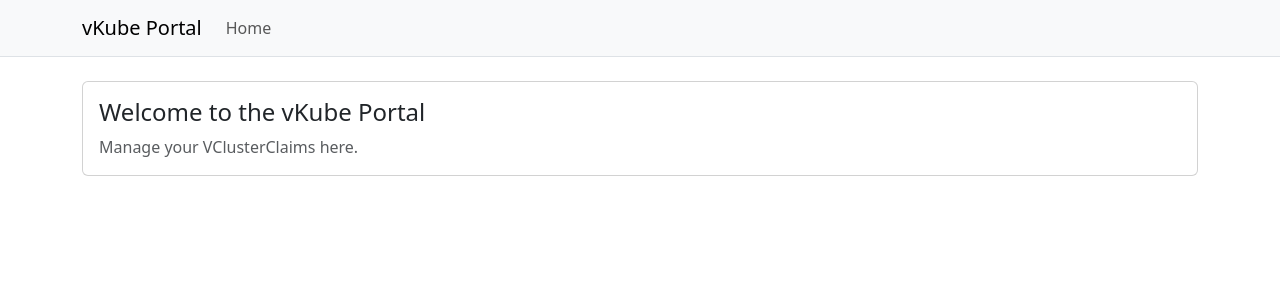
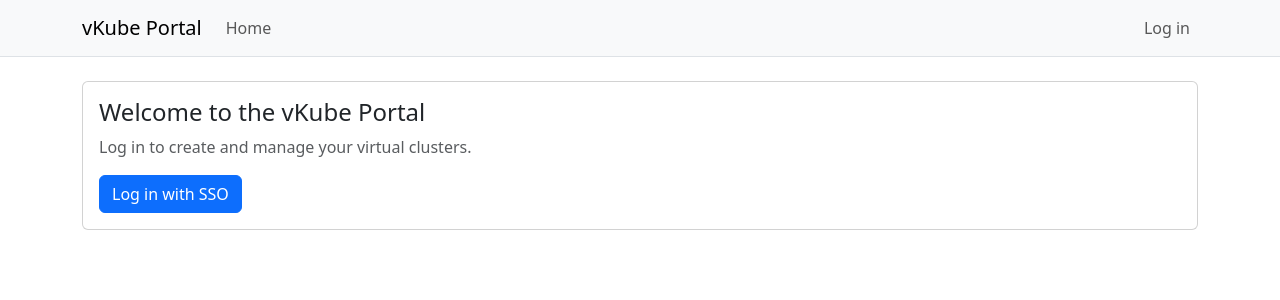
Before and after one commit to hmcloudlabs/plethos, a FastAPI app: page / in a window 1280 px wide. Shown: the top 300 px of the page. Run offline with FastAPI, Linux system fonts and the light colour scheme; some libraries are stand-ins or nearby versions.

Commit message:
feat: add IdP agnostic OIDC auth handling, basic portal layout

```diff
--- /dev/null
+++ b/components/portal/src/auth.py
@@ -0,0 +1,93 @@
+"""
+OIDC/SSO wiring for the portal.
+
+The portal is IdP-agnostic: it speaks standard OpenID Connect and configures
+itself entirely from the issuer's discovery document, so any compliant provider
+(Keycloak, Auth0, Entra ID, Dex, Google, ...) works by pointing `OIDC_ISSUER`
+at it. We rely only on standard claims (`sub`, `email`, `name`); `sub` is the
+stable identifier used to scope a user's VClusterClaims. After login the claims
+are kept in the signed session cookie.
+"""
+
+from dataclasses import dataclass
+
+from authlib.integrations.starlette_client import OAuth
+from starlette.requests import Request
+
+from config import config
+
+
+SSO_PROVIDER = "sso"
+
+oauth = OAuth()
+oauth.register(
+    name=SSO_PROVIDER,
+    client_id=config.oidc_client_id,
+    client_secret=config.oidc_client_secret or None,
+    server_metadata_url=f"{config.oidc_issuer}/.well-known/openid-configuration",
+    client_kwargs={
+        "scope": config.oidc_scopes,
+        "code_challenge_method": "S256", # PKCE
+    },
+)
+
+
+def sso_client():
+    return oauth.create_client(SSO_PROVIDER)
+
+
+_SESSION_KEY = "user"
+
+
+@dataclass(frozen=True)
+class User:
+    sub: str
+    email: str
+    name: str
+
+    @classmethod
+    def from_claims(cls, claims: dict) -> "User":
+        return cls(
+            sub=claims["sub"],
+            email=claims.get("email", ""),
+            name=claims.get("name") or claims.get("preferred_username") or claims.get("email", ""),
+        )
+
+    def to_session(self) -> dict:
+        return {"sub": self.sub, "email": self.email, "name": self.name}
+
+
+class NotAuthenticatedError(Exception):
+    """
+    Raised by `require_user` when there is no logged-in user.
+    """
+
+
+def save_user(request: Request, user: User) -> None:
+    request.session[_SESSION_KEY] = user.to_session()
+
+
+def clear_user(request: Request) -> None:
+    request.session.pop(_SESSION_KEY, None)
+
+
+def get_current_user(request: Request) -> User | None:
+    data = request.session.get(_SESSION_KEY)
+    if not data:
+        return None
+
+    return User(
+        sub=data["sub"],
+        email=data.get("email", ""),
+        name=data.get("name", ""),
+    )
+
+
+def require_user(request: Request) -> User:
+    """FastAPI dependency which returns the logged-in user or triggers a login redirect."""
+
+    user = get_current_user(request)
+    if user is None:
+        raise NotAuthenticatedError()
+
+    return user
--- a/components/portal/src/main.py
+++ b/components/portal/src/main.py
@@ -1,15 +1,33 @@
 from pathlib import Path
 
-from fastapi import FastAPI, Request
-from fastapi.responses import HTMLResponse
+from fastapi import Depends, FastAPI, Request
+from fastapi.responses import HTMLResponse, RedirectResponse
 from fastapi.staticfiles import StaticFiles
 from fastapi.templating import Jinja2Templates
+from starlette.middleware.sessions import SessionMiddleware
+
+from auth import (
+    NotAuthenticatedError,
+    User,
+    clear_user,
+    get_current_user,
+    require_user,
+    save_user,
+    sso_client,
+)
+from config import config
 
 _BASE_DIR = Path(__file__).resolve().parent
 templates = Jinja2Templates(directory=str(_BASE_DIR / "templates"))
 
 app = FastAPI(title="vkube Portal")
+app.add_middleware(SessionMiddleware, secret_key=config.session_secret)
 app.mount("/static", StaticFiles(directory=str(_BASE_DIR / "static")), name="static")
+
+
+@app.exception_handler(NotAuthenticatedError)
+async def _redirect_to_login(request: Request, _exc: NotAuthenticatedError) -> RedirectResponse:
+    return RedirectResponse(url="/login", status_code=303)
 
 
 @app.get("/healthz")
@@ -17,6 +35,37 @@ async def healthz() -> dict[str, str]:
     return {"status": "ok"}
 
 
+@app.get("/login")
+async def login(request: Request):
+    redirect_uri = request.url_for("auth_callback")
+    return await sso_client().authorize_redirect(request, str(redirect_uri))
+
+
+@app.get("/auth/callback", name="auth_callback")
+async def auth_callback(request: Request) -> RedirectResponse:
+    client = sso_client()
+    token = await client.authorize_access_token(request)
+    claims = token.get("userinfo") or await client.userinfo(token=token)
+    save_user(request, User.from_claims(dict(claims)))
+    return RedirectResponse(url="/", status_code=303)
+
+
+@app.get("/logout")
+async def logout(request: Request) -> RedirectResponse:
+    clear_user(request)
+    return RedirectResponse(url="/", status_code=303)
+
+
 @app.get("/", response_class=HTMLResponse)
 async def index(request: Request) -> HTMLResponse:
-    return templates.TemplateResponse(request, "index.html", {"title": "vkube Portal"})
+    user = get_current_user(request)
+    return templates.TemplateResponse(
+        request, "index.html", {"title": "vkube Portal", "user": user}
+    )
+
+
+@app.get("/clusters", response_class=HTMLResponse)
+async def clusters(request: Request, user: User = Depends(require_user)) -> HTMLResponse:
+    return templates.TemplateResponse(
+        request, "clusters.html", {"title": "My Clusters", "user": user}
+    )
--- a/components/portal/src/templates/base.html
+++ b/components/portal/src/templates/base.html
@@ -23,10 +23,29 @@
           <span class="navbar-toggler-icon"></span>
         </button>
         <div class="collapse navbar-collapse" id="navbarNav">
-          <ul class="navbar-nav">
+          <ul class="navbar-nav me-auto">
             <li class="nav-item">
               <a class="nav-link" href="/">Home</a>
             </li>
+            {% if user %}
+            <li class="nav-item">
+              <a class="nav-link" href="/clusters">My Clusters</a>
+            </li>
+            {% endif %}
+          </ul>
+          <ul class="navbar-nav">
+            {% if user %}
+            <li class="nav-item d-flex align-items-center me-2">
+              <span class="navbar-text">{{ user.name }}</span>
+            </li>
+            <li class="nav-item">
+              <a class="nav-link" href="/logout">Log out</a>
+            </li>
+            {% else %}
+            <li class="nav-item">
+              <a class="nav-link" href="/login">Log in</a>
+            </li>
+            {% endif %}
           </ul>
         </div>
       </div>
--- a/components/portal/src/templates/index.html
+++ b/components/portal/src/templates/index.html
@@ -4,7 +4,15 @@
 <div class="card">
   <div class="card-body">
     <h1 class="card-title h4">Welcome to the vKube Portal</h1>
-    <p class="card-text text-body-secondary mb-0">Manage your VClusterClaims here.</p>
+    {% if user %}
+    <p class="card-text text-body-secondary">
+      Signed in as <strong>{{ user.email or user.name }}</strong>.
+    </p>
+    <a class="btn btn-primary" href="/clusters">Manage my clusters</a>
+    {% else %}
+    <p class="card-text text-body-secondary">Log in to create and manage your virtual clusters.</p>
+    <a class="btn btn-primary" href="/login">Log in with SSO</a>
+    {% endif %}
   </div>
 </div>
 {% endblock %}
```
Also changed, not shown: components/portal/src/config.py (+6 -1 lines), components/portal/src/templates/clusters.html (added, +12 -0 lines).
